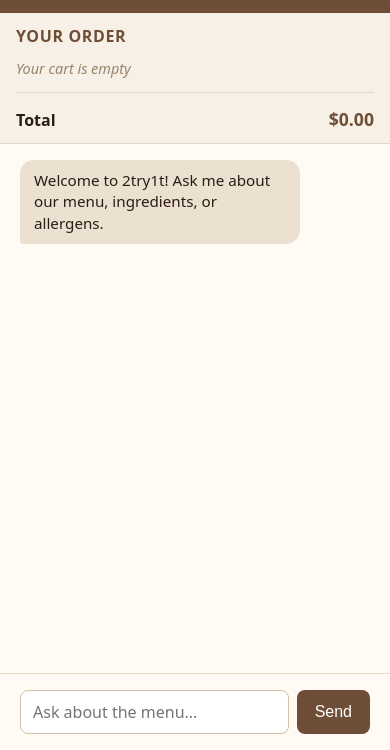
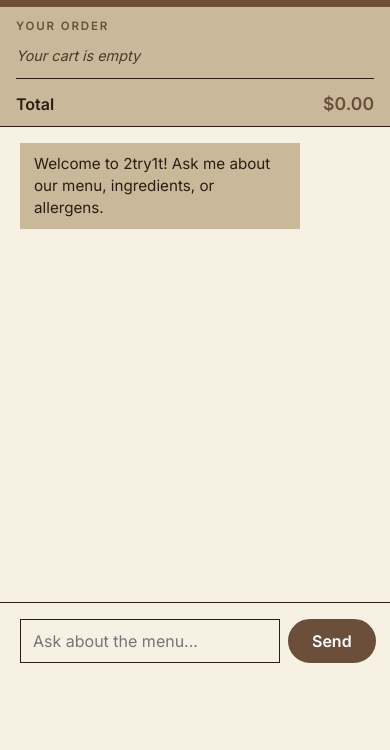
Before and after one commit to nmajeedwork/Cafe-2try1t, a website: page public/order.html in a window 390 px wide. Shown: the part 165-915 px from the top of the page. After the commit the page ends 844 px from the top, so only its background shows below. Drawn offline with Linux system fonts and the light colour scheme.

Commit message:
Order page: restyle the outer chrome and widget skin (Phase 3c-2)
Moves the Order page onto the same tokens.css palette and visual language
as the rest of the redesign, without touching the chat widget's structure
or any DOM hook app.js binds to.

style.css:
- Page background and .app card onto --color-bg (cream); .app is now sharp
  (no radius), 1px --color-ink border, no drop shadow, aligned to the
  navbar's 900px width.
- Cart panel onto --color-tan with --color-ink dividers; item cards sharp;
  "YOUR ORDER" restyled as a small uppercase label like the rest of the
  site. Discount row keeps a green (darkened for contrast on the tan
  panel); the error bubble keeps its red - both are semantic and the token
  palette has no equivalent.
- Chat bubbles onto --color-accent (user) / --color-tan (assistant), all
  sharp corners. Input and form border onto --color-ink, sharp.
- Send button and New Order button take the site-wide pill shape;
  :focus-visible rings added on the input, Send and New Order.
- Mobile: .app now flexes to fill the space under the shared .navbar
  instead of a fixed 100vh block, so the chat input is no longer pushed
  below the fold (audit item).
- Added a prefers-reduced-motion guard on the typing-indicator dots (there
  was none before).

The .app-header bar is deliberately left as its original brown; only
.new-order-btn inside it is restyled (pill + focus ring, colours kept
compatible with the brown). Its <h1>☕ 2try1t</h1> markup and the emoji
are untouched.

site.css: updated one stale comment (the Order page is no longer "a later
phase").

order.html and app.js are unchanged.

Co-Authored-By: Claude Sonnet 5 <noreply@anthropic.com>

```diff
--- a/public/site.css
+++ b/public/site.css
@@ -28,8 +28,9 @@ body.order-page .navbar {
    Home page (sharp corners, pill buttons only, straight ink section cuts, thin
    tan dividers, Fraunces display / Inter body). Both pages carry `body.page`
    for the shared shell and a `.page--menu` / `.page--about` modifier for the
-   page-specific bits. The Order page is untouched (its own `body.order-page`
-   + style.css), and is redesigned in a later phase.
+   page-specific bits. The Order page carries its own `body.order-page` rules
+   here plus style.css; its outer chrome + widget skin were moved onto the
+   tokens in Phase 3c-2.
 
    menu.js is unchanged: it still emits `.menu-category`, `.menu-item`,
    `.menu-item-name/-desc/-meta/-price` and the `.menu-loading` / `.menu-error`
--- a/public/style.css
+++ b/public/style.css
@@ -1,12 +1,25 @@
+/* style.css — Order page (chat widget) styles.
+
+   PREMIUM REDESIGN — Phase 3c-2 (2026-08): outer chrome + widget skin only.
+   The page background, the .app card, the cart panel, chat bubbles, the input
+   and the buttons were moved onto tokens.css (cream bg, --color-accent /
+   --color-tan, --font-body) to match the rest of the site. Sharp corners
+   everywhere; the send button and New Order button keep the site-wide pill
+   shape. NO structural changes: every DOM hook app.js binds to, the
+   .app/.layout/.cart-panel/.chat-panel skeleton are untouched — only CSS
+   properties on existing classes changed. The .app-header bar is left as its
+   original brown (only .new-order-btn inside it gets the site-wide pill
+   shape + a focus ring). */
+
 * {
   box-sizing: border-box;
 }
 
 body {
   margin: 0;
-  font-family: system-ui, -apple-system, "Segoe UI", Roboto, sans-serif;
-  background: #f4ede4;
-  color: #2b1d12;
+  font-family: var(--font-body);
+  background: var(--color-bg);
+  color: var(--color-ink);
   display: flex;
   justify-content: center;
   padding: 24px;
@@ -15,15 +28,18 @@ body {
 .app {
   width: 100%;
   max-width: 900px;
-  background: #fffaf3;
-  border-radius: 14px;
-  box-shadow: 0 4px 20px rgba(76, 52, 30, 0.15);
+  margin-top: 24px;
+  background: var(--color-bg);
+  border: 1px solid var(--color-ink);
+  border-radius: 0;
   overflow: hidden;
   display: flex;
   flex-direction: column;
   height: 85vh;
 }
 
+/* --- Widget header bar: left as its original brown. Its <h1>☕ 2try1t</h1>
+   markup, the emoji, and its colours are all untouched by the redesign. --- */
 .app-header {
   background: #6f4e37;
   color: #fff;
@@ -50,17 +66,24 @@ body {
 
 .new-order-btn {
   flex-shrink: 0;
-  padding: 8px 14px;
+  padding: 8px 16px;
   background: rgba(255, 255, 255, 0.12);
   color: #fff;
   border: 1px solid rgba(255, 255, 255, 0.4);
-  border-radius: 8px;
+  border-radius: 999px;
+  font-family: var(--font-body);
   font-size: 0.85rem;
+  font-weight: 600;
   cursor: pointer;
 }
 
 .new-order-btn:hover {
   background: rgba(255, 255, 255, 0.22);
+}
+
+.new-order-btn:focus-visible {
+  outline: 3px solid #fff;
+  outline-offset: 2px;
 }
 
 .layout {
@@ -75,8 +98,8 @@ body {
   width: 260px;
   flex-shrink: 0;
   min-height: 0;
-  background: #f7f0e6;
-  border-right: 1px solid #e5d8c5;
+  background: var(--color-tan);
+  border-right: 1px solid var(--color-ink);
   padding: 16px;
   display: flex;
   flex-direction: column;
@@ -84,11 +107,13 @@ body {
 }
 
 .cart-panel h2 {
-  margin: 0 0 12px;
-  font-size: 1rem;
-  color: #6f4e37;
+  margin: 0 0 14px;
+  font-family: var(--font-body);
+  font-size: 0.72rem;
+  font-weight: 600;
+  color: var(--color-accent);
   text-transform: uppercase;
-  letter-spacing: 0.04em;
+  letter-spacing: 0.16em;
 }
 
 .cart-items {
@@ -99,16 +124,16 @@ body {
 }
 
 .cart-empty {
-  color: #9b8367;
+  color: var(--color-ink-muted);
   font-size: 0.9rem;
   font-style: italic;
   margin: 0;
 }
 
 .cart-item {
-  background: #fffaf3;
-  border: 1px solid #e5d8c5;
-  border-radius: 8px;
+  background: var(--color-bg);
+  border: 1px solid var(--color-ink);
+  border-radius: 0;
   padding: 8px 10px;
   font-size: 0.85rem;
 }
@@ -118,16 +143,16 @@ body {
   justify-content: space-between;
   gap: 8px;
   font-weight: 600;
-  color: #2b1d12;
+  color: var(--color-ink);
 }
 
 .cart-item-qty {
-  color: #6f4e37;
+  color: var(--color-accent);
 }
 
 .cart-item-detail {
   margin-top: 2px;
-  color: #7a6650;
+  color: var(--color-ink-muted);
   font-size: 0.78rem;
   line-height: 1.3;
 }
@@ -135,7 +160,7 @@ body {
 .cart-totals {
   margin-top: 14px;
   padding-top: 12px;
-  border-top: 1px solid #e5d8c5;
+  border-top: 1px solid var(--color-ink);
   display: flex;
   flex-direction: column;
   gap: 4px;
@@ -146,23 +171,25 @@ body {
   justify-content: space-between;
   align-items: baseline;
   font-size: 0.85rem;
-  color: #7a6650;
+  color: var(--color-ink-muted);
 }
 
+/* Discount row keeps a green — it is a semantic cue (money saved), and the
+   token palette has no green. Same rationale as the error-bubble red below. */
 .cart-total-row.discount {
-  color: #6b8f47;
+  color: #4f7a3a;
 }
 
 .cart-total-row.final {
   margin-top: 2px;
   font-weight: 700;
   font-size: 1rem;
-  color: #2b1d12;
+  color: var(--color-ink);
 }
 
 .cart-total-row.final span:last-child {
   font-size: 1.1rem;
-  color: #6f4e37;
+  color: var(--color-accent);
 }
 
 /* --- Chat panel --- */
@@ -181,43 +208,42 @@ body {
   padding: 16px 20px;
   display: flex;
   flex-direction: column;
-  gap: 10px;
+  gap: 12px;
 }
 
 .message {
   max-width: 80%;
   padding: 10px 14px;
-  border-radius: 14px;
-  line-height: 1.4;
+  border-radius: 0;
+  line-height: 1.45;
   white-space: pre-wrap;
   font-size: 0.95rem;
 }
 
 .message.user {
   align-self: flex-end;
-  background: #6f4e37;
+  background: var(--color-accent);
   color: #fff;
-  border-bottom-right-radius: 4px;
 }
 
 .message.assistant {
   align-self: flex-start;
-  background: #ece0d1;
-  color: #2b1d12;
-  border-bottom-left-radius: 4px;
+  background: var(--color-tan);
+  color: var(--color-ink);
 }
 
+/* Error bubble keeps a red — semantic, and no token equivalent. */
 .message.error {
   align-self: center;
-  background: #f8d7da;
+  background: #f4d9d9;
   color: #842029;
+  border: 1px solid #842029;
   font-size: 0.9rem;
 }
 
 .typing-indicator {
   align-self: flex-start;
-  background: #ece0d1;
-  border-bottom-left-radius: 4px;
+  background: var(--color-tan);
   padding: 12px 16px;
   display: flex;
   gap: 4px;
@@ -227,7 +253,7 @@ body {
   width: 6px;
   height: 6px;
   border-radius: 50%;
-  background: #a4886b;
+  background: var(--color-accent-2);
   animation: typing-bounce 1.2s infinite ease-in-out;
 }
 
@@ -250,35 +276,52 @@ body {
   }
 }
 
+/* Added in 3c-2: there was no reduced-motion guard on the typing dots before.
+   With motion reduced the three dots simply hold still (still readable as a
+   "thinking" state). */
+@media (prefers-reduced-motion: reduce) {
+  .typing-indicator span {
+    animation: none;
+  }
+}
+
 .chat-form {
   display: flex;
   gap: 8px;
   padding: 16px 20px;
-  border-top: 1px solid #e5d8c5;
+  border-top: 1px solid var(--color-ink);
   flex-shrink: 0;
 }
 
 #message-input {
   flex: 1;
   padding: 10px 12px;
-  border: 1px solid #d3c1a5;
-  border-radius: 8px;
+  border: 1px solid var(--color-ink);
+  border-radius: 0;
   font-size: 1rem;
-  font-family: inherit;
+  font-family: var(--font-body);
+  background: var(--color-bg);
+  color: var(--color-ink);
 }
 
 #message-input:focus {
   outline: none;
-  border-color: #a4886b;
+}
+
+#message-input:focus-visible {
+  outline: 3px solid var(--color-accent);
+  outline-offset: 2px;
 }
 
 .chat-form button {
-  padding: 10px 18px;
-  background: #6f4e37;
+  padding: 10px 22px;
+  background: var(--color-accent);
   color: #fff;
-  border: none;
-  border-radius: 8px;
+  border: 2px solid var(--color-accent);
+  border-radius: 999px;
+  font-family: var(--font-body);
   font-size: 1rem;
+  font-weight: 600;
   cursor: pointer;
 }
 
@@ -288,7 +331,13 @@ body {
 }
 
 .chat-form button:hover:not(:disabled) {
-  background: #5a3e2b;
+  background: var(--color-ink);
+  border-color: var(--color-ink);
+}
+
+.chat-form button:focus-visible {
+  outline: 3px solid var(--color-ink);
+  outline-offset: 2px;
 }
 
 /* --- Responsive: stack cart above chat on smaller screens --- */
@@ -296,11 +345,19 @@ body {
 @media (max-width: 700px) {
   body {
     padding: 0;
+    min-height: 100vh;
   }
 
+  /* 3c-2: on mobile the card fills the space left under the shared .navbar
+     instead of being a fixed 100vh block that pushed the chat input below the
+     fold. */
   .app {
     max-width: 100%;
-    height: 100vh;
+    height: auto;
+    flex: 1;
+    min-height: 0;
+    margin-top: 0;
+    border: 0;
     border-radius: 0;
   }
 
@@ -312,7 +369,7 @@ body {
     width: 100%;
     max-height: 30vh;
     border-right: none;
-    border-bottom: 1px solid #e5d8c5;
+    border-bottom: 1px solid var(--color-ink);
     padding: 12px 16px;
   }
 
```
